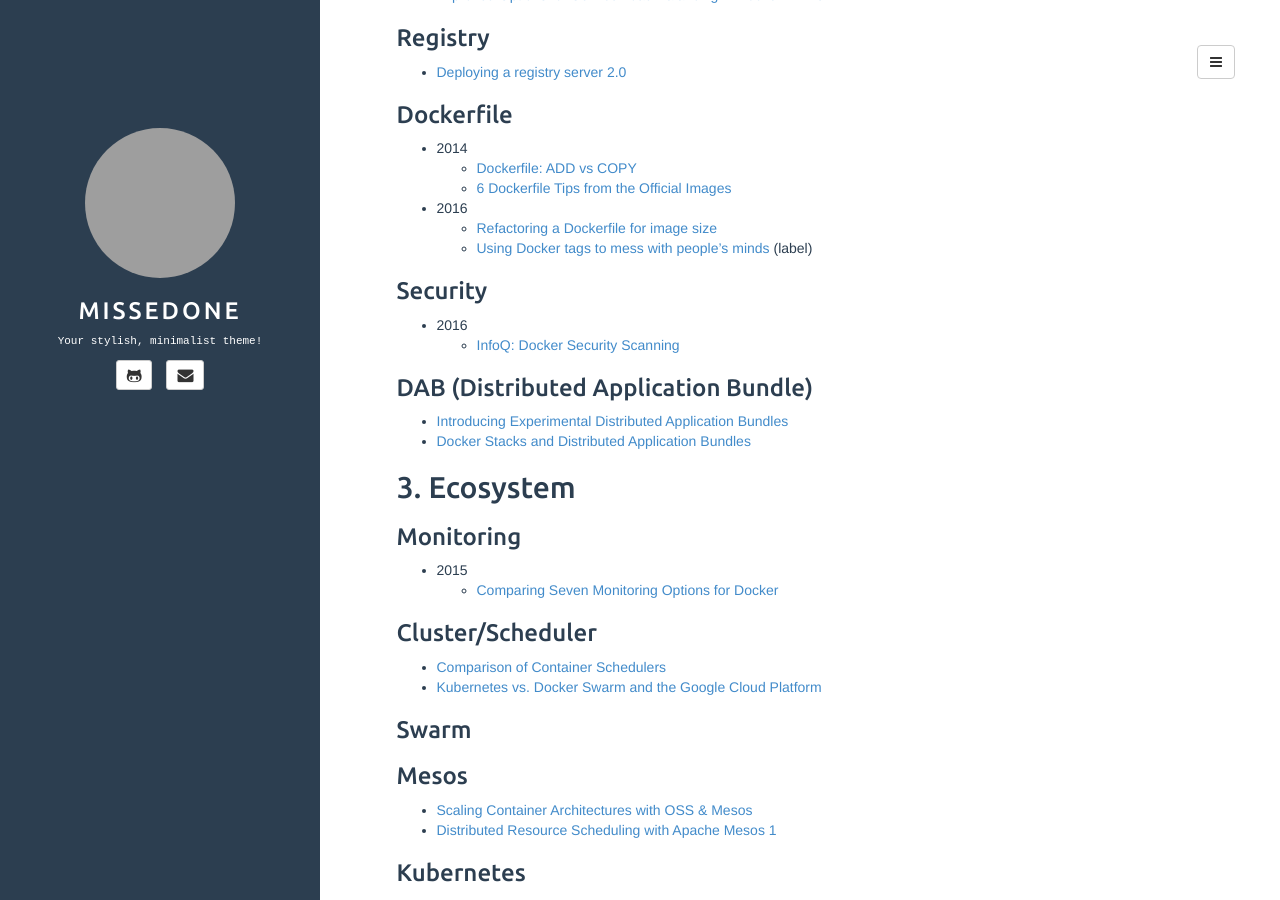
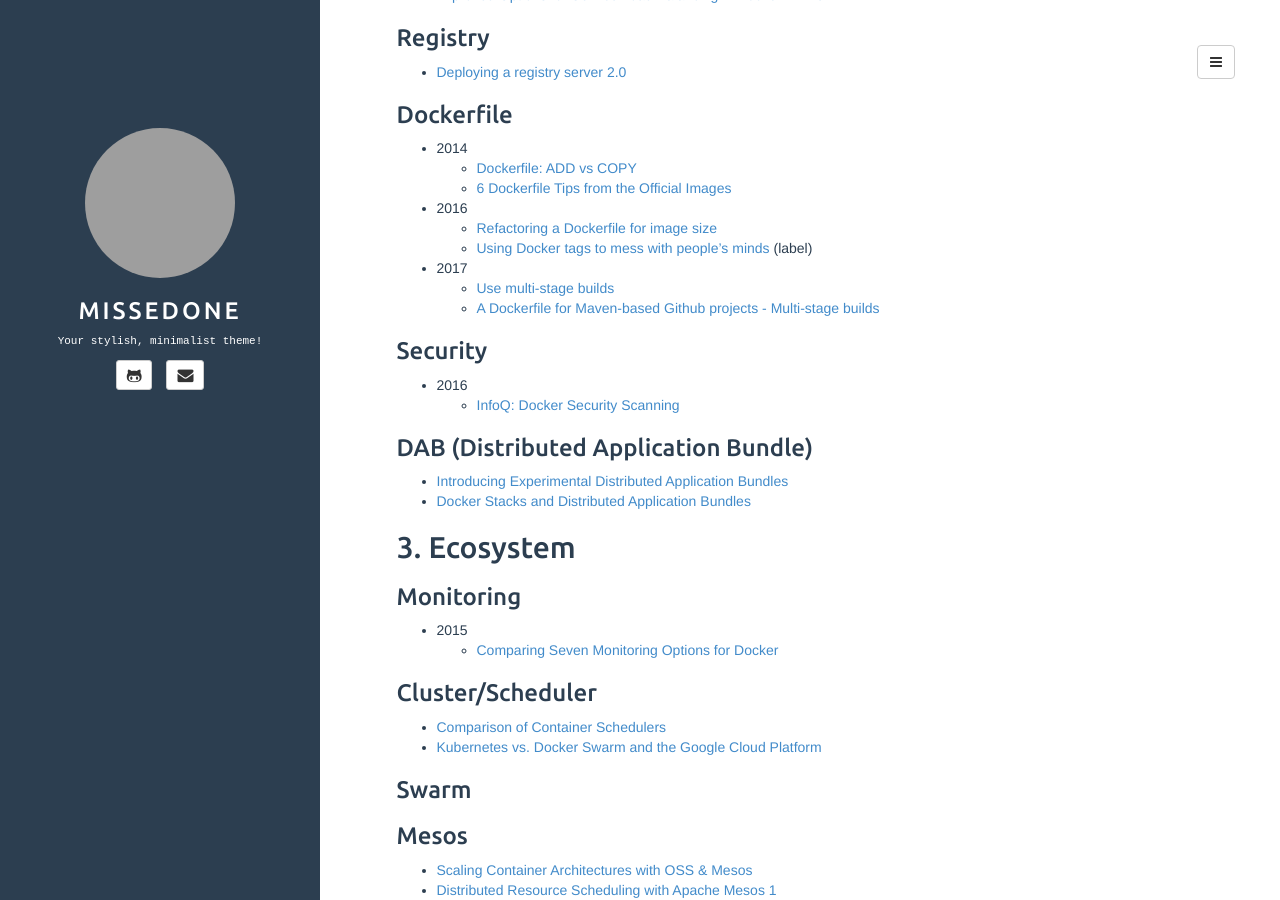
Before and after one commit to missedone/missedone.github.io, a Jekyll site: the page built from _posts/2016-06-03-Docker-References.md, in a window 1280 px wide and 900 px high, scrolled down 723 px. Built offline with Jekyll 4.4.1, drawn with Linux system fonts in a browser that asks for light colours; grey boxes are pictures that could not be loaded.

Commit message:
link docker multi-stage builds

```diff
--- a/_posts/2016-06-03-Docker-References.md
+++ b/_posts/2016-06-03-Docker-References.md
@@ -47,6 +47,9 @@ description: the collection of Docker relate articles.
 * 2016
   * [Refactoring a Dockerfile for image size](https://blog.replicated.com/2016/02/05/refactoring-a-dockerfile-for-image-size/)
   * [Using Docker tags to mess with people’s minds](https://medium.com/microscaling-systems/using-docker-tags-to-mess-with-peoples-minds-367bb2c93bd0#.xvfrqjnoe) (label)
+* 2017
+  * [Use multi-stage builds](https://docs.docker.com/engine/userguide/eng-image/multistage-build/)
+  * [A Dockerfile for Maven-based Github projects - Multi-stage builds](https://blog.frankel.ch/dockerfile-maven-based-github-projects/#gsc.tab=0)
 
 ### Security
 
```
